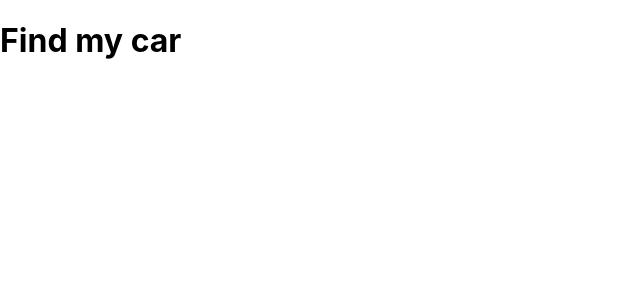
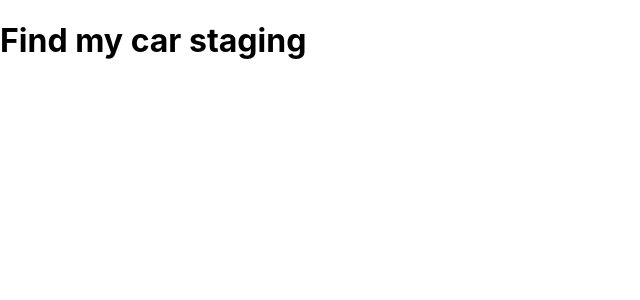
Before and after one commit to okerekechinweotito/materialUIComponents, a React (Create React App) app: page / in a window 1280 px wide. Shown: the top 300 px of the page, without its empty margins (0-640 px from the left). Built offline with nearby package versions, Linux system fonts and the light colour scheme.

Commit message:
setup staging

```diff
--- a/src/App.js
+++ b/src/App.js
@@ -3,7 +3,7 @@ import React from 'react'
 function App() {
   return (
     <div className="App">
-     <h1>Find my car</h1>
+     <h1>Find my car staging</h1>
     </div>
   );
 }
```
